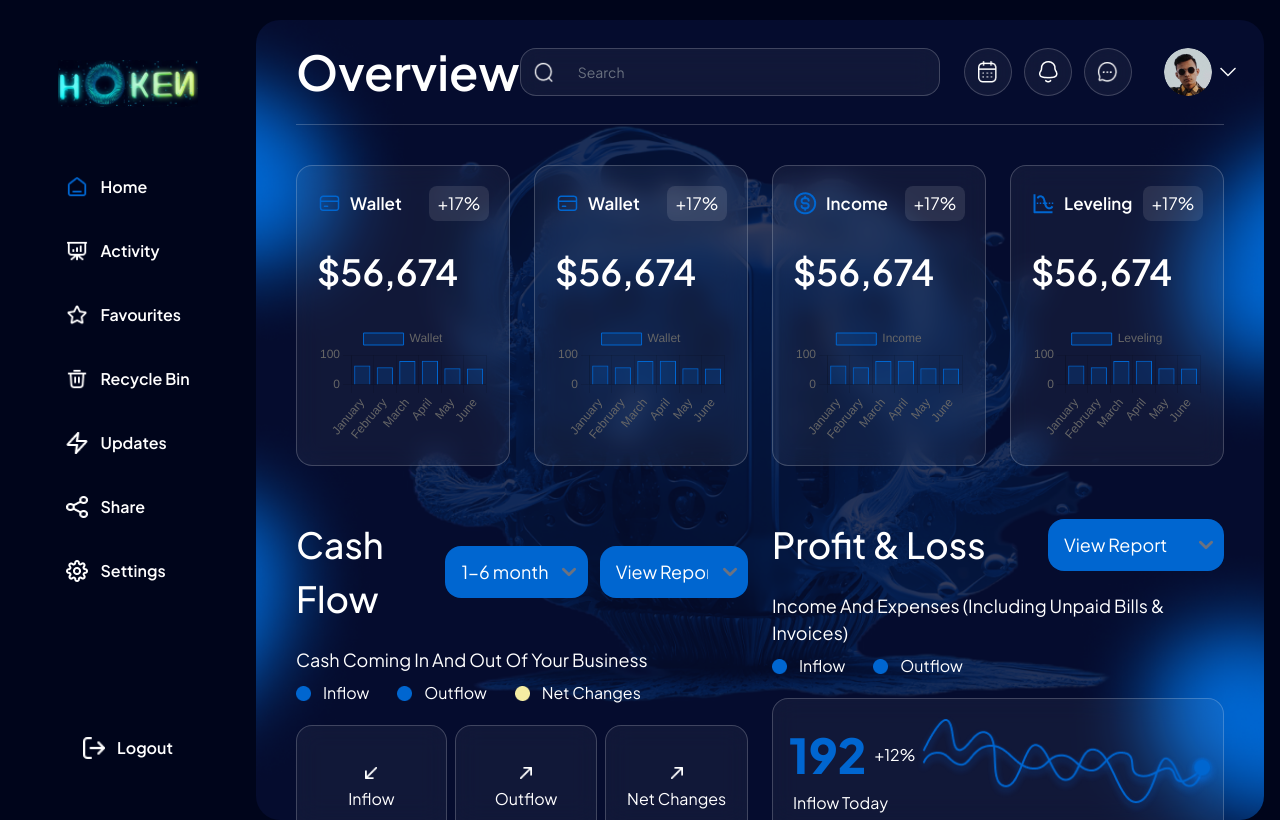
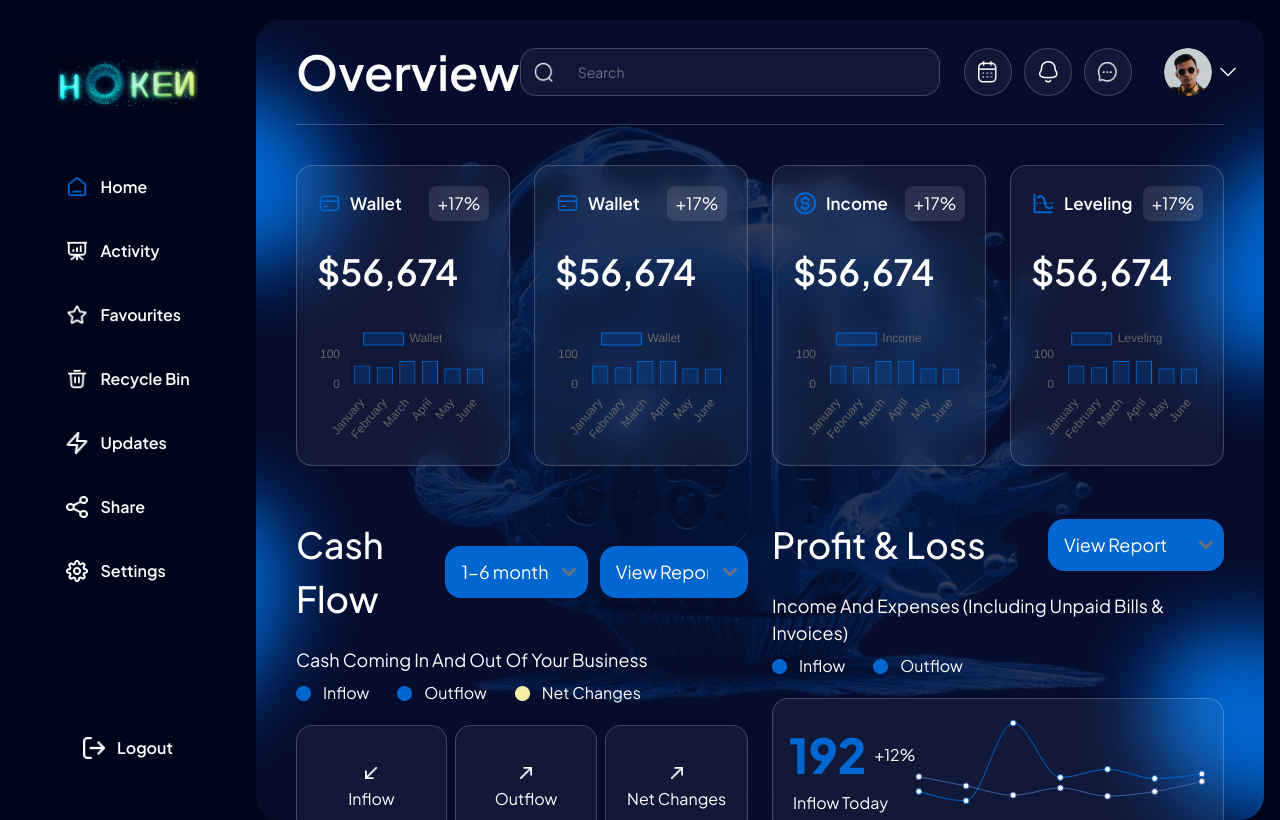
Before and after one commit to murtazaghulam99/hokem-dashboard, a React (Vite) app: page / in a window 1280 px wide. Built offline with nearby package versions, Linux system fonts and the light colour scheme.

Commit message:
first commit

```diff
--- a/package.json
+++ b/package.json
@@ -17,7 +17,8 @@
     "flowbite-react": "^0.9.0",
     "react": "^18.2.0",
     "react-datepicker": "^6.9.0",
-    "react-dom": "^18.2.0"
+    "react-dom": "^18.2.0",
+    "recharts": "^2.12.7"
   },
   "devDependencies": {
     "@types/react": "^18.2.66",
--- a/src/App.css
+++ b/src/App.css
@@ -9,12 +9,12 @@
 body {
   background: #00051bff;
   overflow: hidden;
-  scroll-behavior: smooth;
+  /* scroll-behavior: smooth; */
 }
 
 *::-webkit-scrollbar {
   display: none;
-  scroll-behavior: smooth;
+  /* scroll-behavior: smooth; */
 }
 
 .c-01,
--- a/src/components/ui/Analysis.jsx
+++ b/src/components/ui/Analysis.jsx
@@ -12,8 +12,8 @@ const Analysis = () => {
   return (
     <section
       className="grid grid-cols-1 xl:grid-cols-2 gap-6 place-items-center justify-items-center py-3"
-      data-aos="fade-down"
-      data-aos-duration="1000"
+      // data-aos="fade-down"
+      // data-aos-duration="1000"
     >
       <div className="w-full max-w-[580px]">
         <CashFlow />
--- a/src/components/ui/CashFlow.jsx
+++ b/src/components/ui/CashFlow.jsx
@@ -1,4 +1,4 @@
-import React, { useState, useEffect } from "react";
+import React, { useState } from "react";
 import { arrow, ellipseblue, ellipseyellow } from "../../assets";
 import { gridData, tabs } from "../../constants";
 
@@ -18,10 +18,11 @@ const CashFlow = () => {
         <div className="flex items-center gap-x-3">
           <form className="">
             <select
+              defaultValue="months"
               id="months"
               className="bg-[#0066D0] hover:bg-[#0066D0]/90 transition-colors cursor-pointer border-0 text-white md:text-lg rounded-2xl focus:ring-blue-500 focus:border-blue-500 block w-full mr-4 px-4 py-3 dark:bg-gray-700 dark:border-gray-600 dark:placeholder-gray-400 dark:text-white dark:focus:ring-blue-500 dark:focus:border-blue-500"
             >
-              <option selected>1-6 months</option>
+              <option>1-6 months</option>
               <option className="bg-[#0066D0]/30" value="1-6 months">
                 1-6 months
               </option>
@@ -38,10 +39,11 @@ const CashFlow = () => {
           </form>
           <form className="">
             <select
+              defaultValue="report"
               id="report"
               className="bg-[#0066D0] hover:bg-[#0066D0]/90 transition-colors cursor-pointer border-0 text-white md:text-lg rounded-2xl focus:ring-blue-500 focus:border-blue-500 block w-full mr-4 px-4 py-3 dark:bg-gray-700 dark:border-gray-600 dark:placeholder-gray-400 dark:text-white dark:focus:ring-blue-500 dark:focus:border-blue-500"
             >
-              <option selected>View Report</option>
+              <option>View Report</option>
               <option className="bg-[#0066D0]/30" value="View Reports">
                 View Report
               </option>
--- a/src/components/ui/ProfitLoss.jsx
+++ b/src/components/ui/ProfitLoss.jsx
@@ -1,5 +1,15 @@
 import React, { useState } from "react";
-import { barcharts, comparisionlineschart, ellipseblue } from "../../assets";
+import {
+  LineChart,
+  Line,
+  XAxis,
+  YAxis,
+  CartesianGrid,
+  Tooltip,
+  Legend,
+} from "recharts";
+import { barcharts, ellipseblue } from "../../assets";
+import { linechartData } from "../../constants";
 
 const ProfitLoss = () => {
   const [activeTab, setActiveTab] = useState("Nov 20");
@@ -7,6 +17,7 @@ const ProfitLoss = () => {
   const handleTabClick = (tab) => {
     setActiveTab(tab);
   };
+
   return (
     <section>
       <div className="flex justify-between md:flex-row flex-col items-center pb-2">
@@ -16,9 +27,10 @@ const ProfitLoss = () => {
         <form className="">
           <select
             id="report"
+            defaultValue="report"
             className="bg-[#0066D0] hover:bg-[#0066D0]/90 transition-colors capitalize cursor-pointer border-0 text-white md:text-lg rounded-2xl focus:ring-blue-500 focus:border-blue-500 block w-full mr-4 px-4 py-3 dark:bg-gray-700 dark:border-gray-600 dark:placeholder-gray-400 dark:text-white dark:focus:ring-blue-500 dark:focus:border-blue-500"
           >
-            <option selected>view report</option>
+            <option>view report</option>
             <option className="bg-[#0066D0]/30" value="report">
               view report
             </option>
@@ -57,11 +69,20 @@ const ProfitLoss = () => {
               Inflow Today
             </p>
           </div>
-          <img
-            src={comparisionlineschart}
-            className="w-full max-w-[320px] h-[100px]"
-            alt=""
-          />
+          <LineChart
+            width={300}
+            height={100}
+            data={linechartData}
+            margin={{ top: 5, right: 5, left: 4, bottom: 0 }}
+          >
+            {/* <CartesianGrid strokeDasharray="3 3" /> */}
+            {/* <XAxis dataKey="name" /> */}
+            {/* <YAxis /> */}
+            <Tooltip />
+            {/* <Legend /> */}
+            <Line type="monotone" dataKey="pv" stroke="#0066D0" />
+            <Line type="monotone" dataKey="uv" stroke="#4060A9" />
+          </LineChart>
         </div>
         <div className="flex justify-between md:flex-row flex-col items-center md:items-end md:space-x-5 pt-2 md:pt-5">
           <div className="flex space-x-7">
--- a/src/constants/index.js
+++ b/src/constants/index.js
@@ -72,3 +72,13 @@ export const menuItems = [
   { id: 3, label: "Earnings", link: "#" },
   { id: 4, label: "Log out", link: "#" },
 ];
+
+export const linechartData = [
+  { name: "Jan", uv: 4000, pv: 2400, amt: 2400 },
+  { name: "Feb", uv: 3000, pv: 1398, amt: 2210 },
+  { name: "Mar", uv: 2000, pv: 9800, amt: 2290 },
+  { name: "Apr", uv: 2780, pv: 3908, amt: 2000 },
+  { name: "May", uv: 1890, pv: 4800, amt: 2181 },
+  { name: "Jun", uv: 2390, pv: 3800, amt: 2500 },
+  { name: "Jul", uv: 3490, pv: 4300, amt: 2100 },
+];
```
Also changed, not shown: 1 other file (tests, documents, lock files or other folders).
